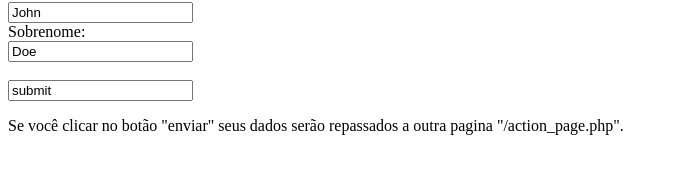
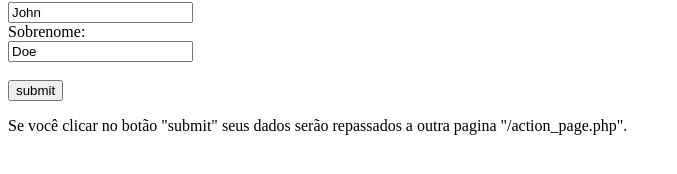
Before and after one commit to maybroncovski1102/maybroncovski1102.github.io, a plain HTML site: page index.html in a window 1280 px wide. Shown: the part 124-298 px from the top of the page, without its empty margins (0-677 px from the left). Drawn offline with Linux system fonts and the light colour scheme.

Commit message:
Update index.html

```diff
--- a/index.html
+++ b/index.html
@@ -10,10 +10,10 @@
   <input type="text" id="fname" name="fname" value="John"><br>
   <label for="lname">Sobrenome:</label><br>
   <input type="text" id="lname" name="lname" value="Doe"><br><br>
-  <input for= "enviar" value="submit">
+  <input type= "submit" value="submit">
 </form>
 
-<p>Se você clicar no botão "enviar" seus dados serão repassados a outra pagina "/action_page.php".</p>
+<p>Se você clicar no botão "submit" seus dados serão repassados a outra pagina "/action_page.php".</p>
 
 </body>
 </html>
```
